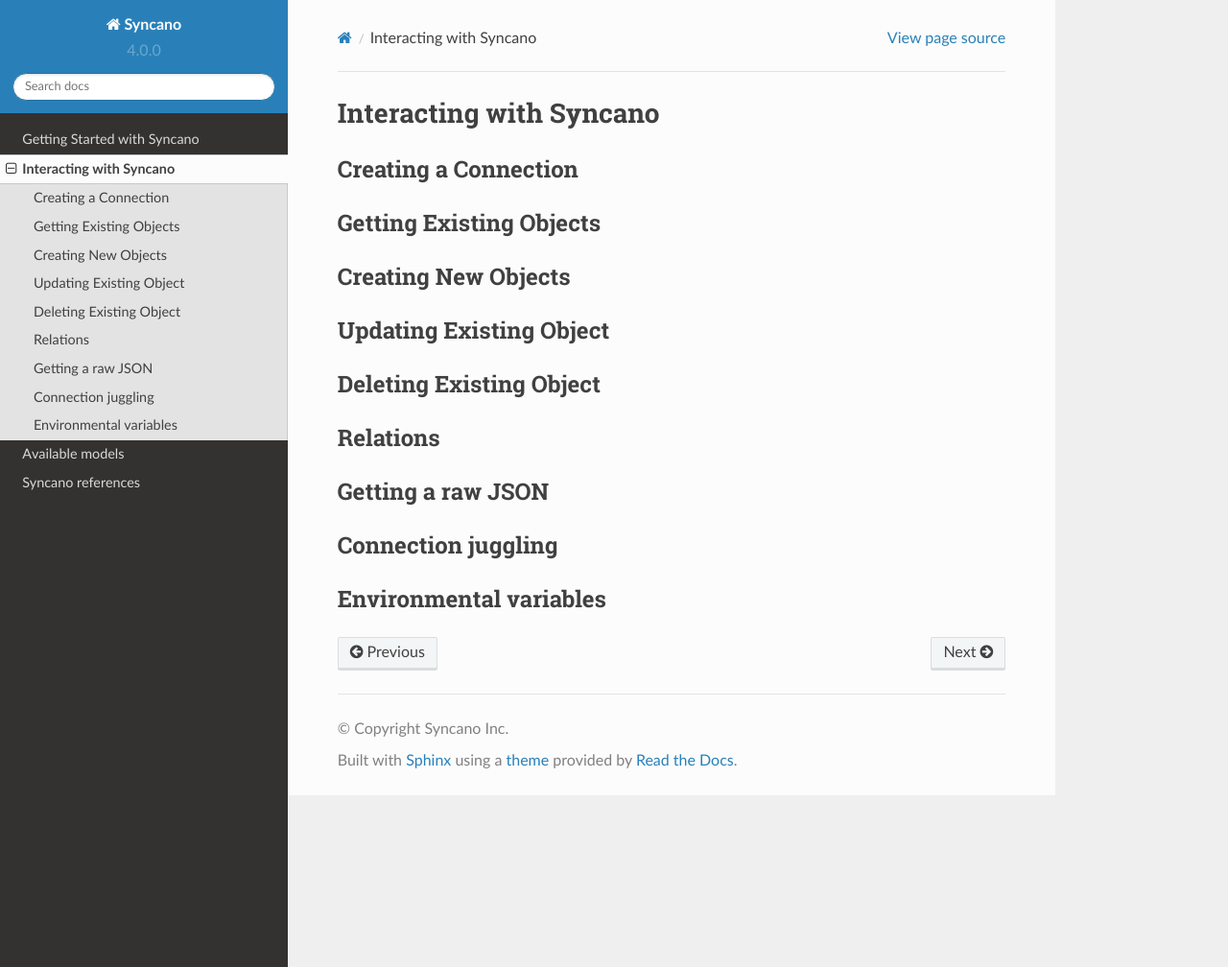
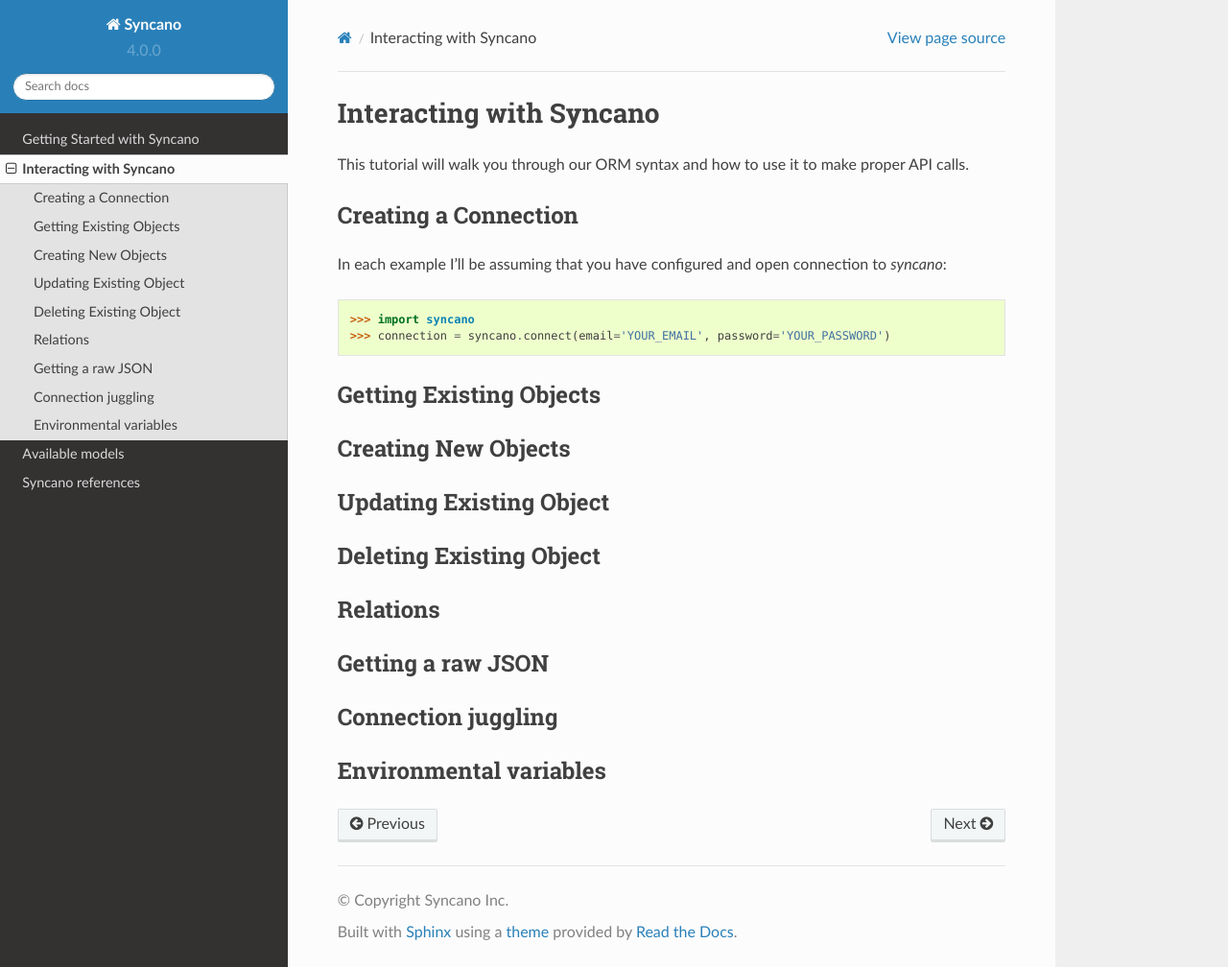
Before and after one commit to Syncano/syncano-python, a Sphinx documentation site: the page built from docs/source/interacting.rst, in a window 1280 px wide and 1008 px high. Shown: the whole window at 96% size. Built offline with Sphinx 7.4.7 and the Read the Docs theme 2.0.0, drawn with Linux system fonts in a browser that asks for light colours.

```diff
--- a/docs/source/getting_started.rst
+++ b/docs/source/getting_started.rst
@@ -7,8 +7,7 @@ Getting Started with Syncano
 This tutorial will walk you through installing and configuring ``syncano``, as
 well how to use it to make API calls.
 
-This tutorial assumes you are familiar with Python & that you have registered
-for an `Syncano`_ account.
+This tutorial assumes you are familiar with Python & that you have registered `Syncano`_ account.
 
 .. _`Syncano`: http://www.syncano.com/
 
--- a/docs/source/interacting.rst
+++ b/docs/source/interacting.rst
@@ -4,9 +4,16 @@
 Interacting with Syncano
 ========================
 
+This tutorial will walk you through our ORM syntax and how to use it to make proper API calls.
+
 
 Creating a Connection
 ---------------------
+
+In each example I'll be assuming that you have configured and open connection to `syncano`::
+
+    >>> import syncano
+    >>> connection = syncano.connect(email='YOUR_EMAIL', password='YOUR_PASSWORD')
 
 
 Getting Existing Objects
```
Also changed, not shown: 1 other file.
